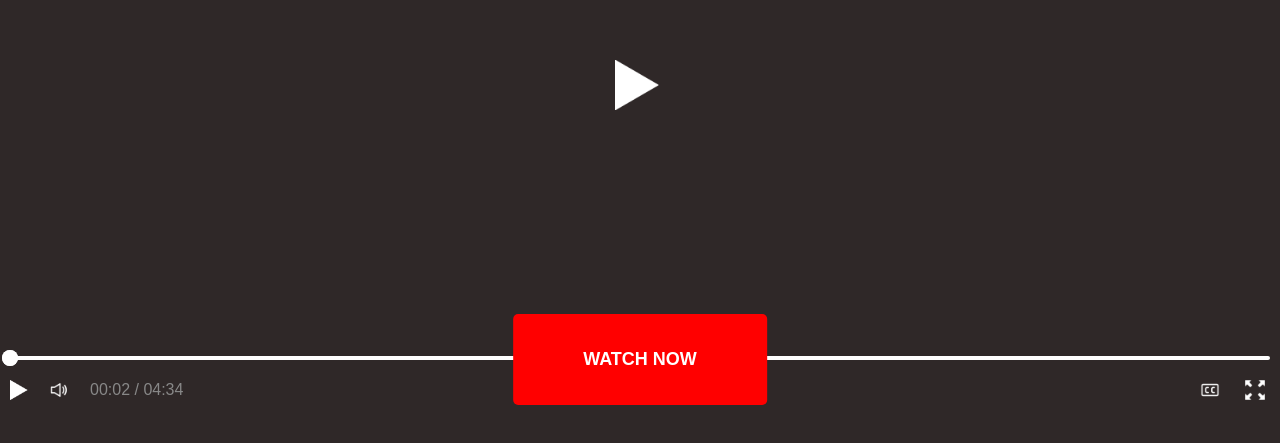
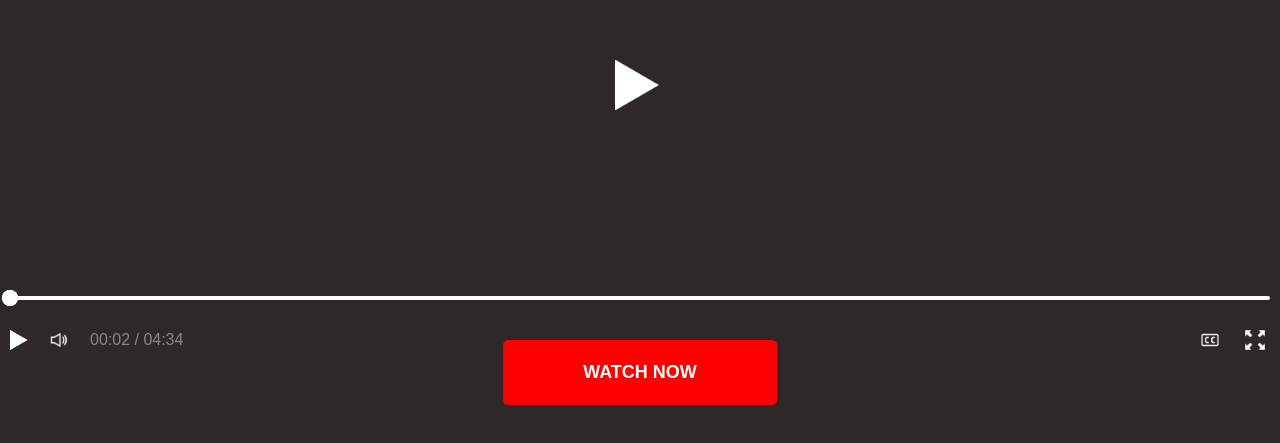
Before and after one commit to glammy232/test232, a plain HTML site: page index.html in a window 1280 px wide. Shown: the part 315-758 px from the top of the page. Drawn offline with Linux system fonts and the light colour scheme.

Commit message:
Update index.html

```diff
--- a/index.html
+++ b/index.html
@@ -74,7 +74,7 @@
             transform: translateX(-50%);
             background-color: #ff0000;
             color: white;
-            padding: 35px 70px;
+            padding: 22px 80px;
             border: none;
             border-radius: 5px;
             font-size: 18px;
@@ -86,7 +86,7 @@
 
         .youtube-controls {
             position: fixed;
-            bottom: 70px;
+            bottom: 120px;
             left: 0;
             width: 100%;
             padding: 10px;
@@ -94,7 +94,7 @@
             flex-direction: column;
             align-items: center;
             z-index: 3;
-            gap: 15px;
+            gap: 25px;
         }
 
         .progress-container {
```
